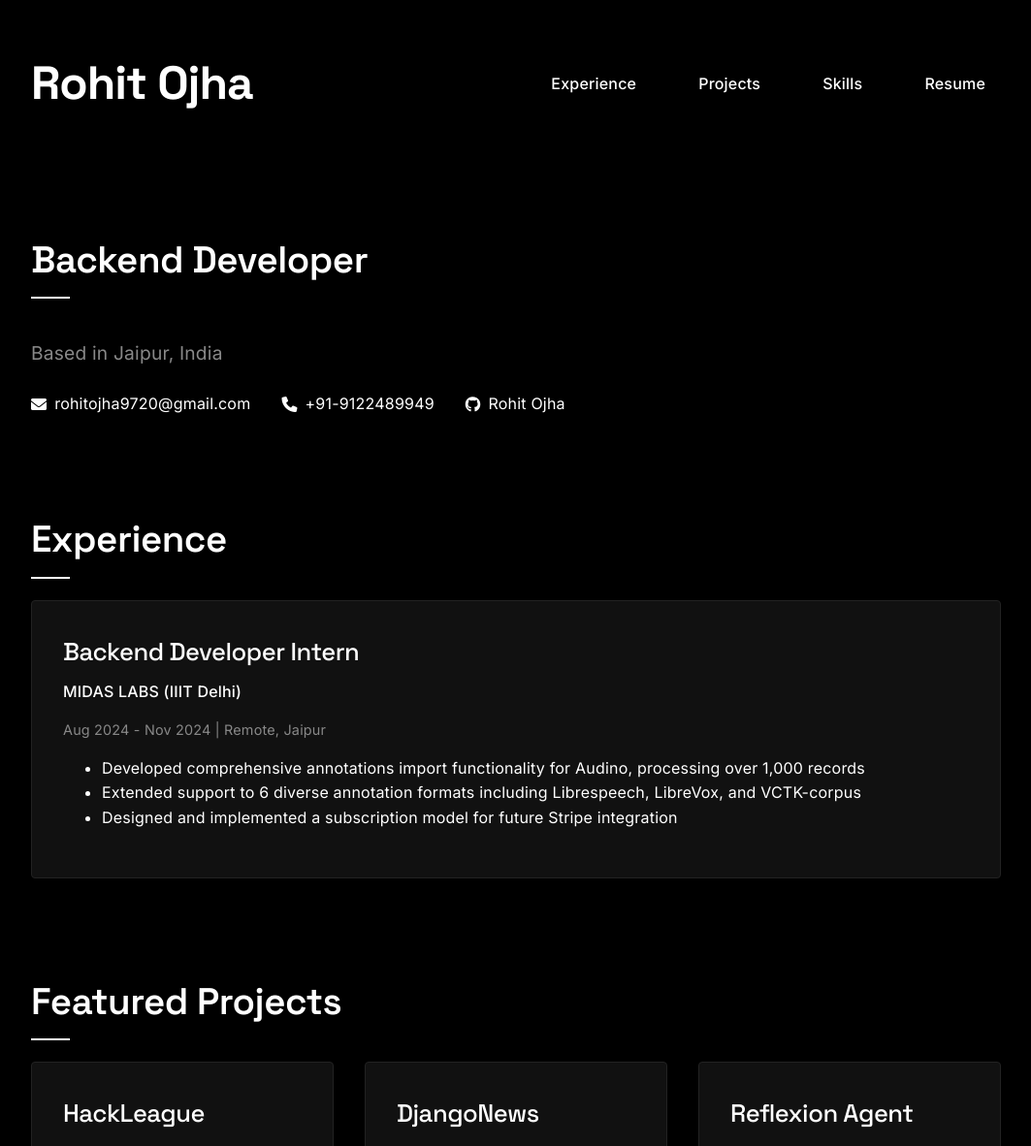
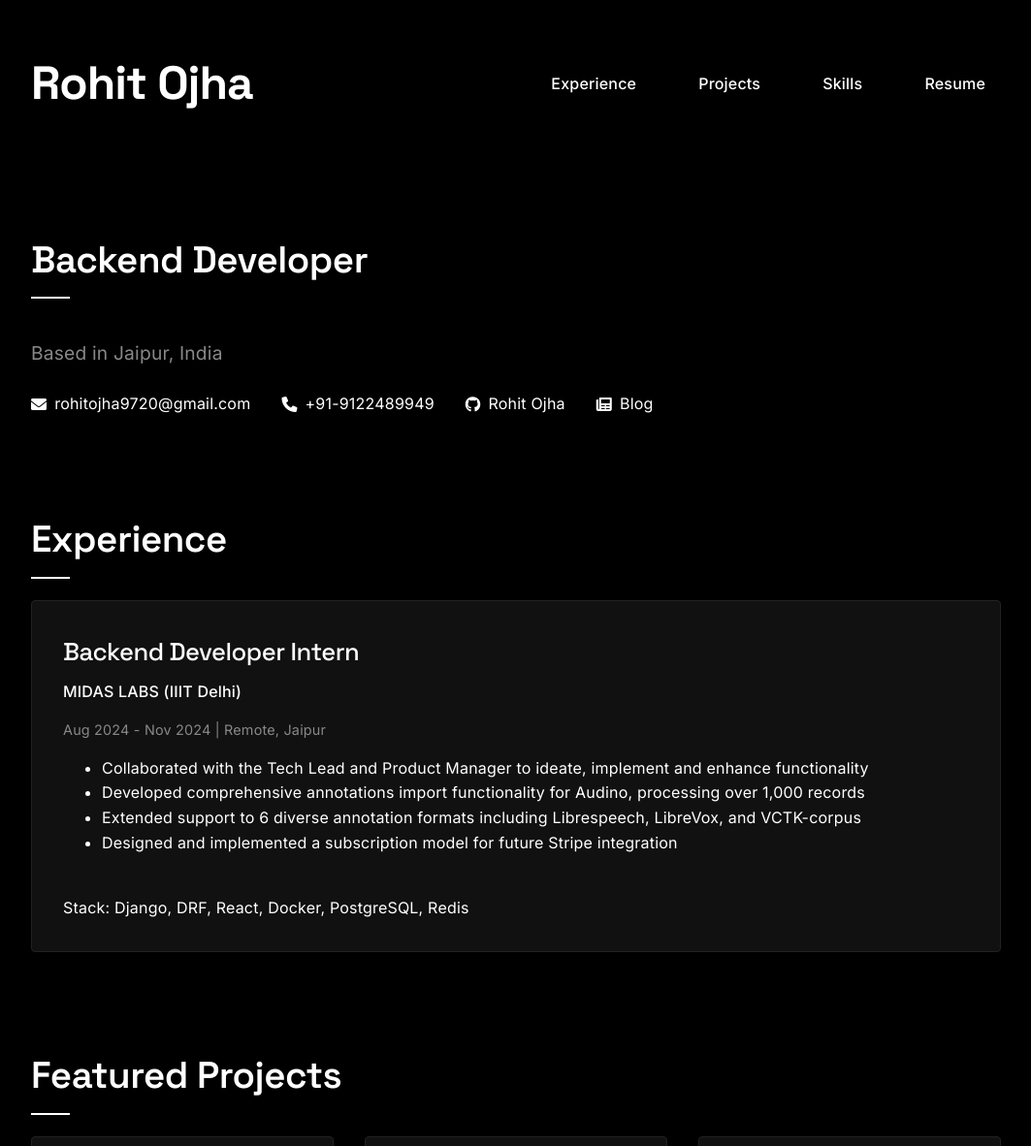
Before and after one commit to siesto1elemento/My-portfolio, a plain HTML site: page index.html in a window 1280 px wide. Shown: the top 1182 px of the page at 97% size, without its empty margins (108-1171 px from the left). Drawn offline with Linux system fonts and the light colour scheme.

Commit message:
minor improvement

```diff
--- a/index.html
+++ b/index.html
@@ -29,6 +29,8 @@
                 <a href="mailto:rohitojha9720@gmail.com"><i class="fas fa-envelope"></i> rohitojha9720@gmail.com</a>
                 <a href="tel:+919122489949"><i class="fas fa-phone"></i> +91-9122489949</a>
                 <a href="https://github.com/siesto1elemento" target="_blank"><i class="fab fa-github"></i>Rohit Ojha</a>
+                <a href="https://rohitojhablog.netlify.app/"><i class="fas fa-newspaper"></i>Blog</a>
+
             </div>
         </section>
 
@@ -39,10 +41,14 @@
                 <p class="company">MIDAS LABS (IIIT Delhi)</p>
                 <p class="duration">Aug 2024 - Nov 2024 | Remote, Jaipur</p>
                 <ul>
+                    <li>Collaborated with the Tech Lead and Product Manager to ideate, implement and enhance functionality</li>
                     <li>Developed comprehensive annotations import functionality for Audino, processing over 1,000 records</li>
                     <li>Extended support to 6 diverse annotation formats including Librespeech, LibreVox, and VCTK-corpus</li>
                     <li>Designed and implemented a subscription model for future Stripe integration</li>
+                    <br>
+
                 </ul>
+                Stack: Django, DRF, React, Docker, PostgreSQL, Redis
             </div>
         </section>
 
```
